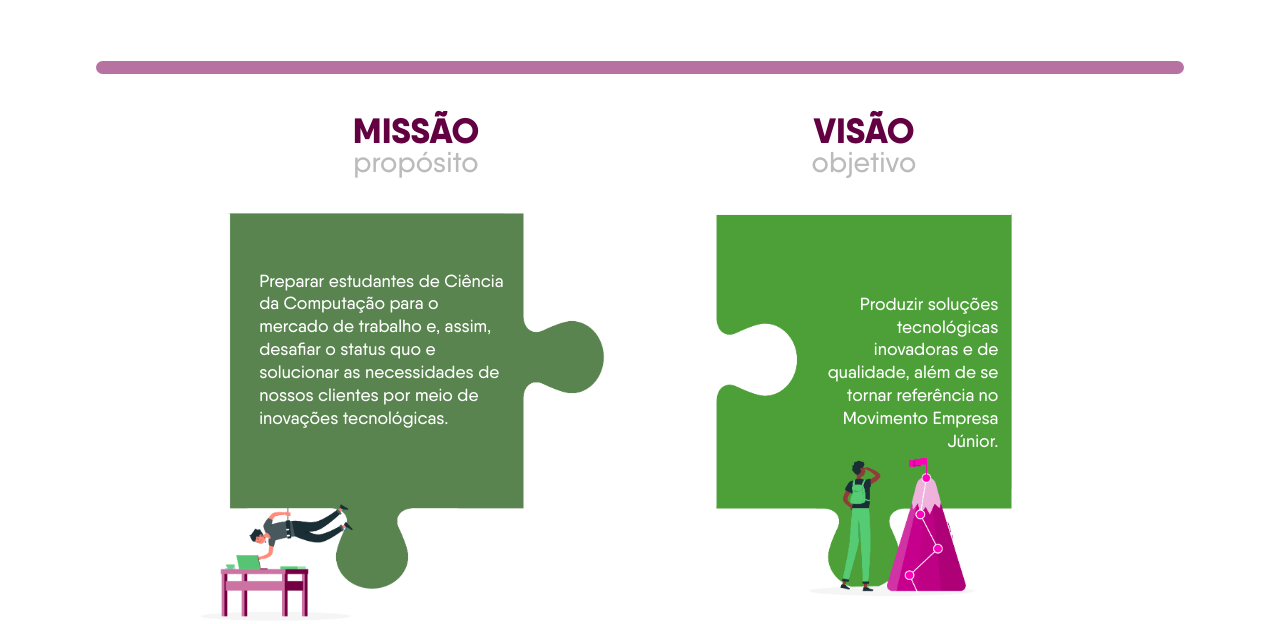
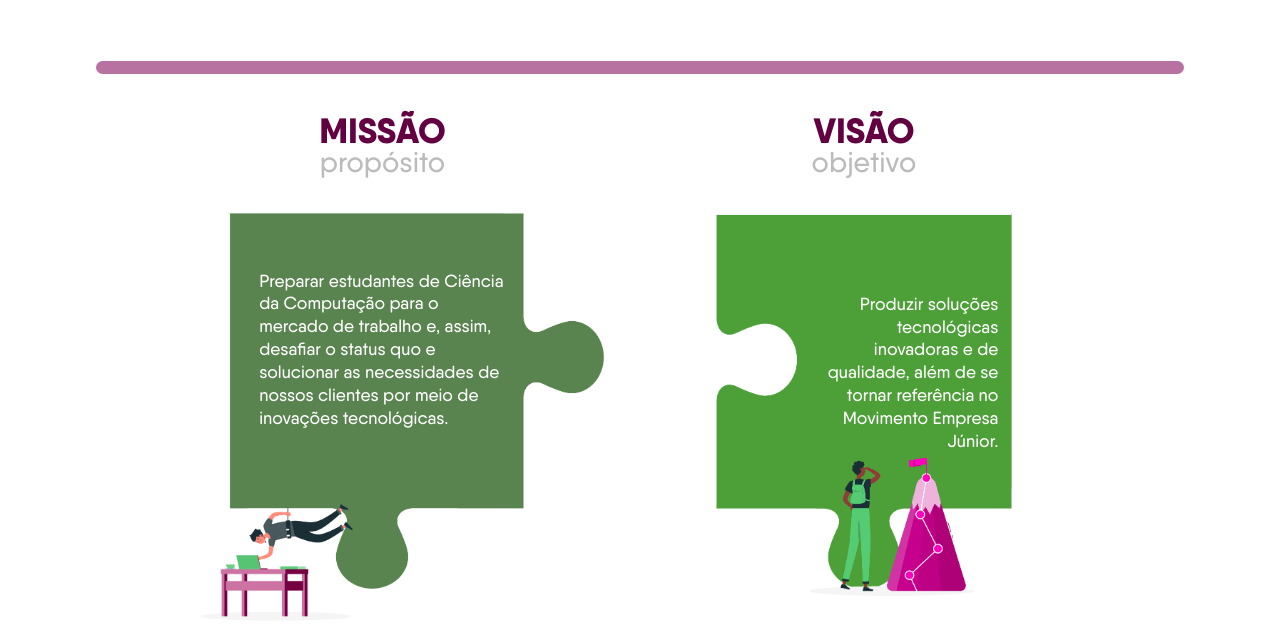
Before and after one commit to Beets-Jr/nosso-site, a PHP site: page /quem-somos.html in a window 1280 px wide. Shown: the part 979-1603 px from the top of the page. Run offline with PHP 8.4, Linux system fonts and the light colour scheme.

Commit message:
Centralização MVV

```diff
--- a/quem-somos.css
+++ b/quem-somos.css
@@ -432,6 +432,12 @@
     }
 }
 
+@media only screen and (min-width: 769px) {
+    #missao .titulo-item-mvv, #missao .subtitulo-item-mvv {
+        padding-right: 15%;
+    }
+}
+
 @media only screen and (min-width: 1200px) {
     .desc-mvv {
         font-size: 1.1em;
```
